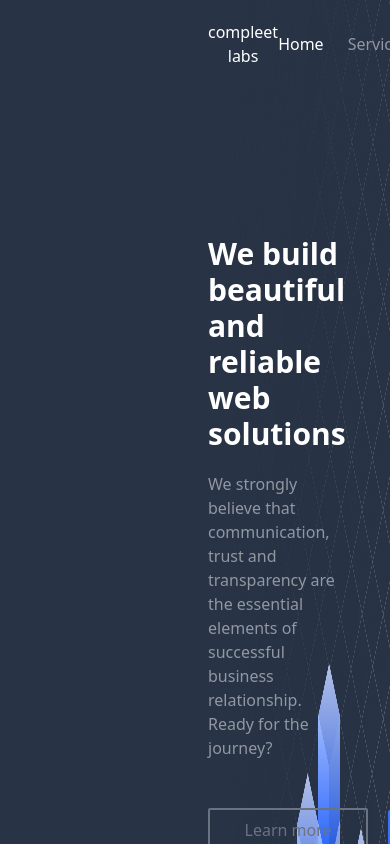
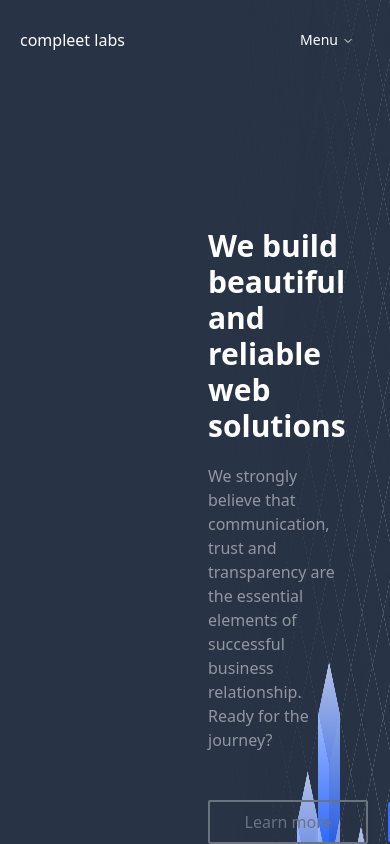
Before and after one commit to savg92/Pixel-perfect, a React (Vite) app: page / in a window 390 px wide. Shown: the top 844 px of the page. Built offline with nearby package versions, Linux system fonts and the light colour scheme.

Commit message:
Refactor navigation menu and remove console.log statement

```diff
--- a/src/components/cardAbout.tsx
+++ b/src/components/cardAbout.tsx
@@ -15,7 +15,6 @@
 	alt: string;
 	hidden: boolean;
 }) => {
-	console.log('hidden');
 	return (
 		<div className='flex flex-row w-3/6 gap-12 bg-[#3871ff] text-white'>
 			<div className=' flex gap-4 flex-col py-6 pl-6'>
--- a/src/components/navBar.tsx
+++ b/src/components/navBar.tsx
@@ -1,5 +1,35 @@
 import { SquareEqual } from 'lucide-react';
 import { useState } from 'react';
+import {
+	NavigationMenu,
+	NavigationMenuContent,
+	NavigationMenuItem,
+	NavigationMenuList,
+	NavigationMenuTrigger,
+} from '@/components/ui/navigation-menu';
+
+const links = [
+	{
+		name: 'Home',
+		path: '/',
+	},
+	{
+		name: 'Services',
+		path: '#services',
+	},
+	{
+		name: 'Technology',
+		path: '#technology',
+	},
+	{
+		name: 'Case studies',
+		path: '#caseStudies',
+	},
+	{
+		name: 'About',
+		path: '#about',
+	},
+];
 
 const NavBar = () => {
 	const [activeLink, setActiveLink] = useState('/');
@@ -10,65 +40,64 @@
 
 	return (
 		<>
-			<div className='navbar flex justify-between items-center p-5 text-white px-52'>
+			<div className='navbar flex justify-between items-center p-5 text-white md:px-52'>
 				<div>
 					<a href='/'>
 						<h1 className='text-3sm'>compleet labs</h1>
 					</a>
 				</div>
-				<nav className='flex justify-between items-center'>
+				<nav className=' justify-between items-center hidden md:block'>
 					<ul className='flex justify-between items-center space-x-6 text-[#9297a1]'>
-						<li>
-							<a
-								href='/'
-								onClick={() => handleClick('/')}
-								className={activeLink === '/' ? 'text-white' : ''}
-							>
-								Home
-							</a>
-						</li>
-						<li>
-							<a
-								href='#services'
-								onClick={() => handleClick('#services')}
-								className={activeLink === '#services' ? 'text-white' : ''}
-							>
-								Services
-							</a>
-						</li>
-						<li>
-							<a
-								href='#technology'
-								onClick={() => handleClick('#technology')}
-								className={activeLink === '#technology' ? 'text-white' : ''}
-							>
-								Technology
-							</a>
-						</li>
-						<li>
-							<a
-								href='#caseStudies'
-								onClick={() => handleClick('#caseStudies')}
-								className={activeLink === '#caseStudies' ? 'text-white' : ''}
-							>
-								Case studies
-							</a>
-						</li>
-						<li>
-							<a
-								href='#about'
-								onClick={() => handleClick('#about')}
-								className={activeLink === '#about' ? 'text-white' : ''}
-							>
-								About
-							</a>
-						</li>
+						{links.map((link, index) => (
+							<li key={index}>
+								<a
+									href={link.path}
+									onClick={() => handleClick(link.path)}
+									className={activeLink === link.path ? 'text-white' : ''}
+								>
+									{link.name}
+								</a>
+							</li>
+						))}
 						<li className='text-white flex justify-center items-center gap-2'>
 							<SquareEqual className='w-4 h-4' />
 							<p>Hire us</p>
 						</li>
 					</ul>
 				</nav>
+				<NavigationMenu className='md:hidden'>
+					<NavigationMenuList>
+						<NavigationMenuItem>
+							<NavigationMenuTrigger>Menu</NavigationMenuTrigger>
+							<NavigationMenuContent>
+								<ul className='flex  text-[#9297a1] flex-col'>
+									{links.map((link, index) => (
+										<li
+											key={index}
+											className='text-white flex justify-start items-center p-2 whitespace-nowrap '
+										>
+											<a
+												href={link.path}
+												onClick={() => handleClick(link.path)}
+												className={
+													activeLink === link.path
+														? 'text-white'
+														: 'text-[#9297a1]'
+												}
+											>
+												{link.name}
+											</a>
+										</li>
+									))}
+									<li className='text-white flex justify-start items-center p-2'>
+										<SquareEqual className='w-4 h-4' />
+										<p>Hire us</p>
+									</li>
+								</ul>
+							</NavigationMenuContent>
+						</NavigationMenuItem>
+					</NavigationMenuList>
+				</NavigationMenu>
 			</div>
 		</>
 	);
--- /dev/null
+++ b/src/components/ui/navigation-menu.tsx
@@ -0,0 +1,128 @@
+import * as React from "react"
+import * as NavigationMenuPrimitive from "@radix-ui/react-navigation-menu"
+import { cva } from "class-variance-authority"
+import { ChevronDown } from "lucide-react"
+
+import { cn } from "@/lib/utils"
+
+const NavigationMenu = React.forwardRef<
+  React.ElementRef<typeof NavigationMenuPrimitive.Root>,
+  React.ComponentPropsWithoutRef<typeof NavigationMenuPrimitive.Root>
+>(({ className, children, ...props }, ref) => (
+  <NavigationMenuPrimitive.Root
+    ref={ref}
+    className={cn(
+      "relative z-10 flex max-w-max flex-1 items-center justify-center",
+      className
+    )}
+    {...props}
+  >
+    {children}
+    <NavigationMenuViewport />
+  </NavigationMenuPrimitive.Root>
+))
+NavigationMenu.displayName = NavigationMenuPrimitive.Root.displayName
+
+const NavigationMenuList = React.forwardRef<
+  React.ElementRef<typeof NavigationMenuPrimitive.List>,
+  React.ComponentPropsWithoutRef<typeof NavigationMenuPrimitive.List>
+>(({ className, ...props }, ref) => (
+  <NavigationMenuPrimitive.List
+    ref={ref}
+    className={cn(
+      "group flex flex-1 list-none items-center justify-center space-x-1",
+      className
+    )}
+    {...props}
+  />
+))
+NavigationMenuList.displayName = NavigationMenuPrimitive.List.displayName
+
+const NavigationMenuItem = NavigationMenuPrimitive.Item
+
+const navigationMenuTriggerStyle = cva(
+  "group inline-flex h-10 w-max items-center justify-center rounded-md  px-4 py-2 text-sm font-medium transition-colors hover:bg-slate-100 hover:text-slate-900 focus:bg-slate-100 focus:text-slate-900 focus:outline-none disabled:pointer-events-none disabled:opacity-50 data-[active]:bg-slate-100/50 data-[state=open]:bg-slate-100/50 dark:bg-slate-950 dark:hover:bg-slate-800 dark:hover:text-slate-50 dark:focus:bg-slate-800 dark:focus:text-slate-50 dark:data-[active]:bg-slate-800/50 dark:data-[state=open]:bg-slate-800/50"
+)
+
+const NavigationMenuTrigger = React.forwardRef<
+  React.ElementRef<typeof NavigationMenuPrimitive.Trigger>,
+  React.ComponentPropsWithoutRef<typeof NavigationMenuPrimitive.Trigger>
+>(({ className, children, ...props }, ref) => (
+  <NavigationMenuPrimitive.Trigger
+    ref={ref}
+    className={cn(navigationMenuTriggerStyle(), "group", className)}
+    {...props}
+  >
+    {children}{""}
+    <ChevronDown
+      className="relative top-[1px] ml-1 h-3 w-3 transition duration-200 group-data-[state=open]:rotate-180"
+      aria-hidden="true"
+    />
+  </NavigationMenuPrimitive.Trigger>
+))
+NavigationMenuTrigger.displayName = NavigationMenuPrimitive.Trigger.displayName
+
+const NavigationMenuContent = React.forwardRef<
+  React.ElementRef<typeof NavigationMenuPrimitive.Content>,
+  React.ComponentPropsWithoutRef<typeof NavigationMenuPrimitive.Content>
+>(({ className, ...props }, ref) => (
+  <NavigationMenuPrimitive.Content
+    ref={ref}
+    className={cn(
+      "left-0 top-0 w-full data-[motion^=from-]:animate-in data-[motion^=to-]:animate-out data-[motion^=from-]:fade-in data-[motion^=to-]:fade-out data-[motion=from-end]:slide-in-from-right-52 data-[motion=from-start]:slide-in-from-left-52 data-[motion=to-end]:slide-out-to-right-52 data-[motion=to-start]:slide-out-to-left-52 md:absolute md:w-auto",
+      className
+    )}
+    {...props}
+  />
+))
+NavigationMenuContent.displayName = NavigationMenuPrimitive.Content.displayName
+
+const NavigationMenuLink = NavigationMenuPrimitive.Link
+
+const NavigationMenuViewport = React.forwardRef<
+  React.ElementRef<typeof NavigationMenuPrimitive.Viewport>,
+  React.ComponentPropsWithoutRef<typeof NavigationMenuPrimitive.Viewport>
+>(({ className, ...props }, ref) => (
+  <div className={cn("absolute left-0 top-full flex justify-center")}>
+    <NavigationMenuPrimitive.Viewport
+      className={cn(
+        "origin-top-center relative mt-1.5 h-[var(--radix-navigation-menu-viewport-height)] w-full overflow-hidden rounded-md border border-slate-200  text-slate-950 shadow-lg data-[state=open]:animate-in data-[state=closed]:animate-out data-[state=closed]:zoom-out-95 data-[state=open]:zoom-in-90 md:w-[var(--radix-navigation-menu-viewport-width)] dark:border-slate-800 dark:bg-slate-950 dark:text-slate-50",
+        className
+      )}
+      ref={ref}
+      {...props}
+    />
+  </div>
+))
+NavigationMenuViewport.displayName =
+  NavigationMenuPrimitive.Viewport.displayName
+
+const NavigationMenuIndicator = React.forwardRef<
+  React.ElementRef<typeof NavigationMenuPrimitive.Indicator>,
+  React.ComponentPropsWithoutRef<typeof NavigationMenuPrimitive.Indicator>
+>(({ className, ...props }, ref) => (
+  <NavigationMenuPrimitive.Indicator
+    ref={ref}
+    className={cn(
+      "top-full z-[1] flex h-1.5 items-end justify-center overflow-hidden data-[state=visible]:animate-in data-[state=hidden]:animate-out data-[state=hidden]:fade-out data-[state=visible]:fade-in",
+      className
+    )}
+    {...props}
+  >
+    <div className="relative top-[60%] h-2 w-2 rotate-45 rounded-tl-sm  shadow-md dark:bg-slate-800" />
+  </NavigationMenuPrimitive.Indicator>
+))
+NavigationMenuIndicator.displayName =
+  NavigationMenuPrimitive.Indicator.displayName
+
+export {
+  navigationMenuTriggerStyle,
+  NavigationMenu,
+  NavigationMenuList,
+  NavigationMenuItem,
+  NavigationMenuContent,
+  NavigationMenuTrigger,
+  NavigationMenuLink,
+  NavigationMenuIndicator,
+  NavigationMenuViewport,
+}
```
Also changed, not shown: 1 other file (tests, documents, lock files or other folders).
